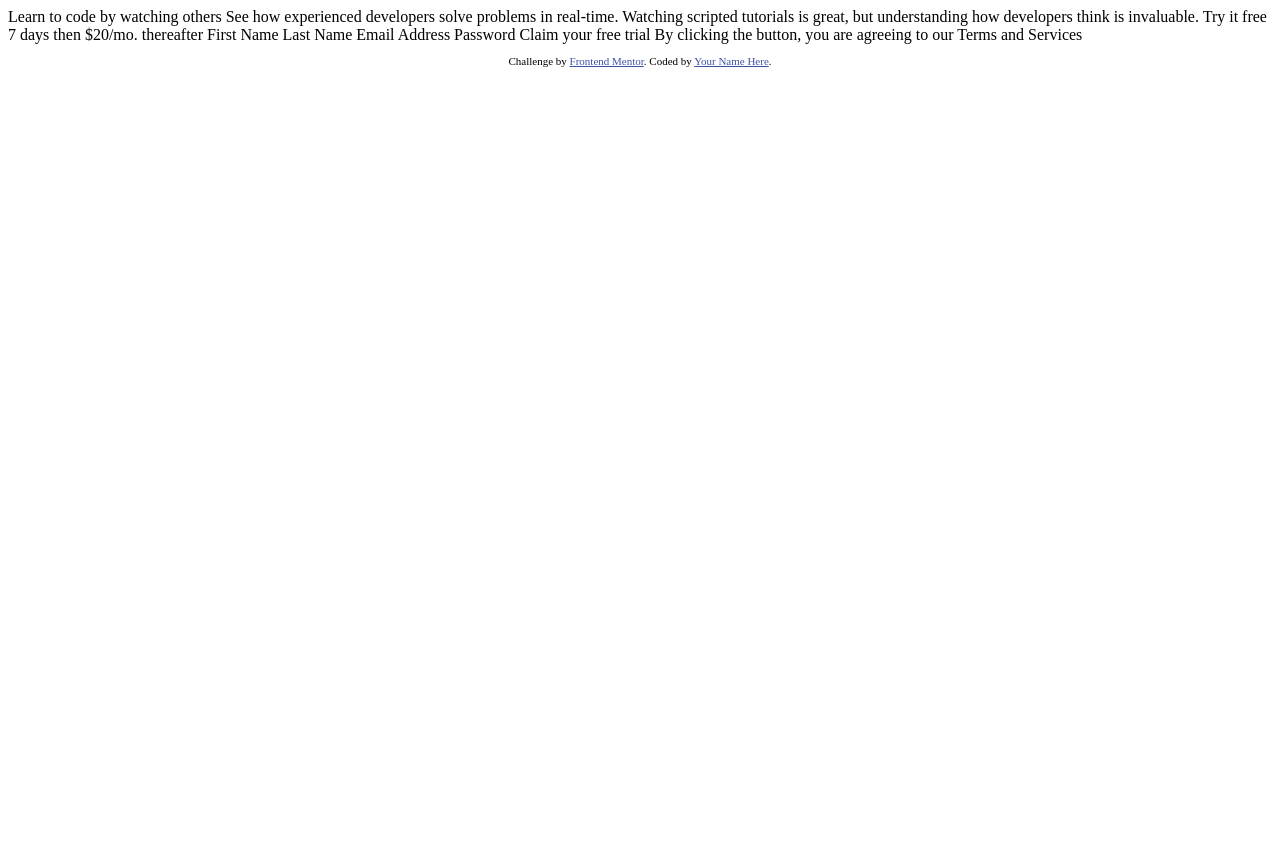
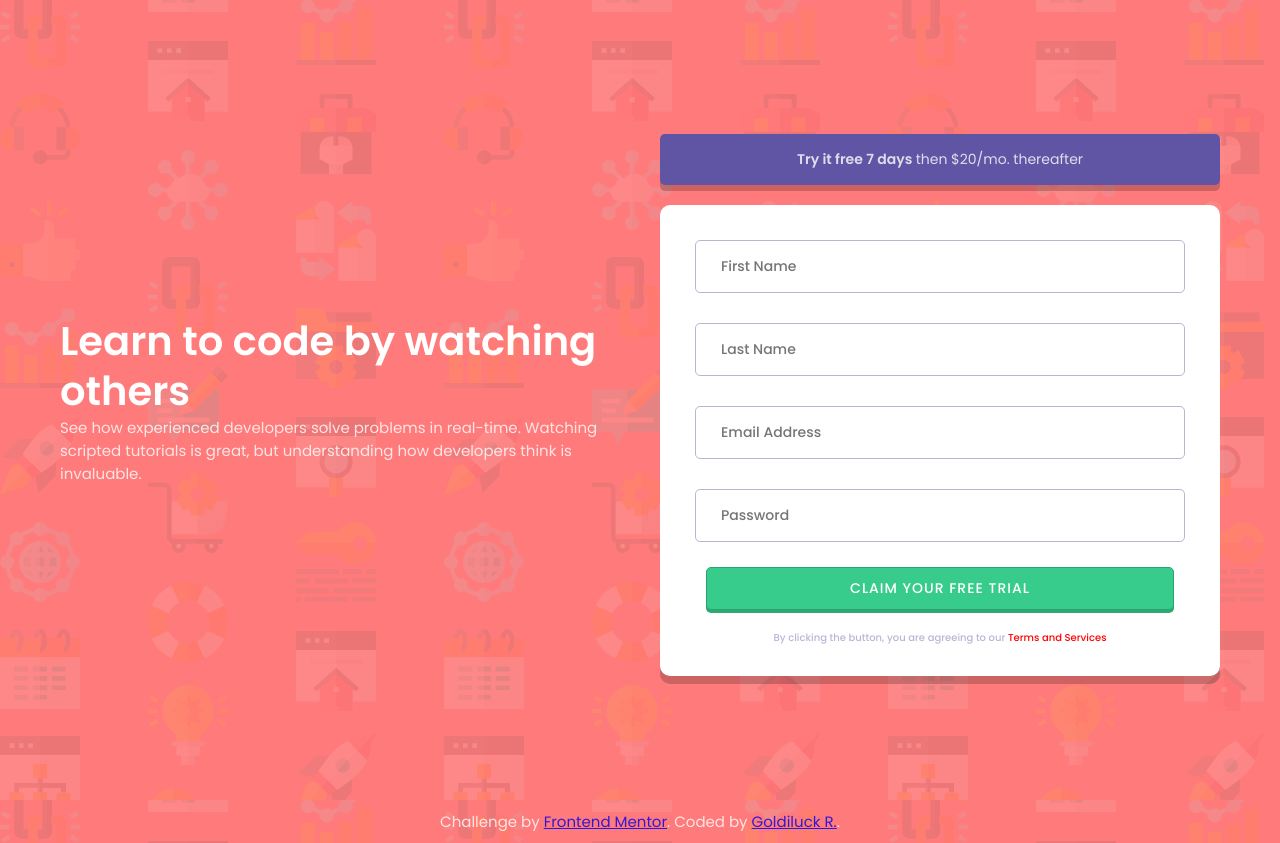
Before and after one commit to goldreb/frontend-mentor-signup, a plain HTML site: page intro-component-with-signup-form-master/intro-component-with-signup-form-master/index.html in a window 1280 px wide. Before the commit the page ends 800 px from the top, so only its background shows below. Drawn offline with Linux system fonts and the light colour scheme.

Commit message:
created signup form with validation in the frontend side

```diff
--- a/intro-component-with-signup-form-master/intro-component-with-signup-form-master/index.html
+++ b/intro-component-with-signup-form-master/intro-component-with-signup-form-master/index.html
@@ -1,42 +1,122 @@
 <!DOCTYPE html>
 <html lang="en">
   <head>
-  <meta charset="UTF-8">
-  <meta name="viewport" content="width=device-width, initial-scale=1.0"> <!-- displays site properly based on user's device -->
+    <meta charset="UTF-8" />
+    <meta name="viewport" content="width=device-width, initial-scale=1.0" />
+    <!-- displays site properly based on user's device -->
 
-  <link rel="icon" type="image/png" sizes="32x32" href="./images/favicon-32x32.png">
+    <link
+      rel="icon"
+      type="image/png"
+      sizes="32x32"
+      href="./images/favicon-32x32.png"
+    />
+    <link rel="stylesheet" href="style.css" />
+    <link rel="preconnect" href="https://fonts.googleapis.com" />
+    <link rel="preconnect" href="https://fonts.gstatic.com" crossorigin />
+    <link
+      href="https://fonts.googleapis.com/css2?family=Poppins:wght@400;500;600&display=swap"
+      rel="stylesheet"
+    />
+    <link
+      rel="stylesheet"
+      href="https://cdnjs.cloudflare.com/ajax/libs/font-awesome/4.7.0/css/font-awesome.min.css"
+    />
 
     <title>Frontend Mentor | Intro component with sign up form</title>
 
-  <!-- Feel free to remove these styles or customise in your own stylesheet 👍 -->
+    <!-- Feel free to remove these styles or customise in your own stylesheet 👍
     <style>
-    .attribution { font-size: 11px; text-align: center; }
-    .attribution a { color: hsl(228, 45%, 44%); }
-  </style>
+      .attribution {
+        font-size: 11px;
+        text-align: center;
+      }
+      .attribution a {
+        color: hsl(228, 45%, 44%);
+      }
+    </style> -->
   </head>
   <body>
+    <div class="container">
+      <div class="mobile">
+        <h1>Learn to code by watching others</h1>
+        <p>
+          See how experienced developers solve problems in real-time. Watching
+          scripted tutorials is great, but understanding how developers think is
+          invaluable.
+        </p>
+      </div>
 
-  Learn to code by watching others
+      <div>
+        <div class="trial">
+          <p><strong>Try it free 7 days </strong> then $20/mo. thereafter</p>
+        </div>
 
-  See how experienced developers solve problems in real-time. Watching scripted tutorials is great,
-  but understanding how developers think is invaluable.
+        <form class="box" id="form">
+          <div class="form-control">
+            <input
+              type="text"
+              id="firstname"
+              name="firstname"
+              placeholder="First Name"
+            />
+            <img src="images/icon-error.svg" alt="error" />
+            <small></small>
+          </div>
 
-  Try it free 7 days then $20/mo. thereafter
+          <div class="form-control">
+            <input
+              type="text"
+              id="lastname"
+              name="lastname"
+              placeholder="Last Name"
+            />
+            <img src="images/icon-error.svg" alt="error" />
+            <small></small>
+          </div>
 
-  First Name
-  Last Name
-  Email Address
-  Password
+          <div class="form-control">
+            <input
+              type="email"
+              id="email"
+              name="email"
+              placeholder="Email Address"
+            />
+            <img src="images/icon-error.svg" alt="error" />
+            <small></small>
+          </div>
 
-  Claim your free trial
+          <div class="form-control">
+            <input
+              type="text"
+              id="password"
+              name="password"
+              placeholder="Password"
+            />
+            <img src="images/icon-error.svg" alt="error" />
+            <small></small>
+          </div>
 
-  By clicking the button, you are agreeing to our Terms and Services
+          <button type="submit">Claim your free trial</button>
+          <div class="terms">
+            <span
+              >By clicking the button, you are agreeing to our
+              <a href="#">Terms and Services</a>
+            </span>
+          </div>
+        </form>
+      </div>
+    </div>
 
     <footer>
       <p class="attribution">
-      Challenge by <a href="https://www.frontendmentor.io?ref=challenge" target="_blank">Frontend Mentor</a>.
-      Coded by <a href="#">Your Name Here</a>.
+        Challenge by
+        <a href="https://www.frontendmentor.io?ref=challenge" target="_blank"
+          >Frontend Mentor</a
+        >. Coded by <a href="#">Goldiluck R.</a>.
       </p>
     </footer>
+
+    <script src="script.js"></script>
   </body>
 </html>
--- /dev/null
+++ b/intro-component-with-signup-form-master/intro-component-with-signup-form-master/script.js
@@ -0,0 +1,62 @@
+const form = document.getElementById("form");
+
+form.addEventListener("submit", (e) => {
+  e.preventDefault();
+
+  const firstName = form["firstname"].value;
+  const lastName = form["lastname"].value;
+  const email = form["email"].value;
+  const password = form["password"].value;
+
+  if (firstName === "") {
+    addErrorTo("firstname", "First Name cannot be empty");
+  } else {
+    removeError("firstname");
+  }
+
+  if (lastName === "") {
+    addErrorTo("lastname", "Last Name cannot be empty");
+  } else {
+    removeError("lastname");
+  }
+
+  if (email === "") {
+    addErrorTo("email", "Email is required");
+  } else if (!isValid(email)) {
+    addErrorTo("email", "Email is not valid");
+  } else {
+    removeError("email");
+  }
+
+  if (password === "") {
+    addErrorTo("password", "Password is required");
+  } else {
+    removeError("password");
+  }
+});
+
+// this function will show the error message
+function addErrorTo(field, message) {
+  const formControl = form[field].parentElement;
+  formControl.classList.add("error");
+
+  const small = formControl.querySelector("small");
+  small.innerText = message;
+  small.style.opacity = "1";
+}
+
+// this function will remove the error message once corrected
+
+function removeError(field) {
+    const formControl = form[field].parentElement;
+    formControl.classList.remove("error");
+  const small =formControl.querySelector("small");
+
+  small.style.opacity = "0";
+}
+
+function isValid(email) {
+  const re =
+    /^(([^<>()\[\]\\.,;:\s@"]+(\.[^<>()\[\]\\.,;:\s@"]+)*)|(".+"))@((\[[0-9]{1,3}\.[0-9]{1,3}\.[0-9]{1,3}\.[0-9]{1,3}\])|(([a-zA-Z\-0-9]+\.)+[a-zA-Z]{2,}))$/;
+  return re.test(email);
+}
--- /dev/null
+++ b/intro-component-with-signup-form-master/intro-component-with-signup-form-master/style.css
@@ -0,0 +1,235 @@
+/* ## Layout
+
+The designs were created to the following widths:
+
+- Mobile: 375px
+- Desktop: 1440px
+
+## Colors
+
+### Primary
+
+- Red: hsl(0, 100%, 74%)
+- Green: hsl(154, 59%, 51%)
+
+### Accent
+
+- Blue: hsl(248, 32%, 49%)
+
+### Neutral
+
+- Dark Blue: hsl(249, 10%, 26%)
+- Grayish Blue: hsl(246, 25%, 77%)
+
+## Typography
+
+### Body Copy
+
+- Font size: 16px
+
+### Font
+
+- Family: [Poppins](https://fonts.google.com/specimen/Poppins)
+- Weights: 400, 500, 600, 700
+ */
+
+:root {
+  --red: hsl(0, 100%, 74%);
+  --green: hsl(154, 59%, 51%);
+  --blue: hsl(248, 32%, 49%);
+  --darkBlue: hsl(249, 10%, 26%);
+  --grayBlue: hsl(246, 25%, 77%);
+}
+
+*,
+*:before,
+*:after {
+  margin: 0;
+  padding: 0;
+  box-sizing: border-box;
+}
+
+body {
+  background-color: var(--red);
+  background-image: url(images/bg-intro-desktop.png);
+  color: white;
+  font-family: "Poppins", sans-serif;
+  font-size: 16px;
+}
+
+.container {
+  display: flex;
+  flex-wrap: wrap;
+  max-width: 1200px;
+  /* padding: 20px; */
+  align-items: center;
+  justify-content: center;
+  min-height: 100vh;
+  margin: 0 auto;
+}
+
+.container > div {
+  flex: 1;
+  padding: 0 20px;
+}
+
+h1 {
+  /* font-weight: 600; */
+  line-height: 50px;
+  font-size: 40px;
+}
+
+p {
+  opacity: 0.8;
+  font-size: 15px;
+}
+
+.trial {
+  background-color: var(--blue);
+  padding: 15px;
+  margin: 20px 0;
+  border-radius: 5px;
+  box-shadow: 0 6px rgba(0, 0, 0, 0.2);
+  text-align: center;
+}
+
+.trial > p {
+  font-size: 14px;
+  margin: 0;
+}
+
+small {
+  color: var(--red);
+  font-weight: 600;
+  font-size: 12px;
+  position: absolute;
+  text-align: right;
+  right: 0;
+  opacity: 0;
+}
+
+.box {
+  background-color: white;
+  padding: 20px;
+  border-radius: 10px;
+  box-shadow: 0 8px rgba(0, 0, 0, 0.2);
+  text-align: center;
+  margin-bottom: 10px;
+  font-family: "Poppins", sans-serif;
+  color: var(--grayBlue);
+}
+
+.form-control {
+  position: relative;
+  padding: 15px;
+}
+
+.form-control.error input {
+  border: 1px solid red;
+}
+
+
+
+.form-control img {
+  opacity: 0;
+  position: absolute;
+  /* top: 90%;
+  transform: translateY(-40px);
+  right: 20px;
+  */
+  top: 30px;
+  right: 30px;
+  height: 20px;
+}
+
+.form-control.error img {
+  opacity: 1;
+}
+
+input {
+  display: block;
+  border: 1px solid var(--grayBlue);
+  border-radius: 5px;
+  width: 100%;
+  padding: 15px 25px;
+  font-weight: 500;
+  font-family: "Poppins", sans-serif;
+  font-size: 14px;
+}
+
+input:focus {
+  border: 1px solid var(--blue);
+  outline: none;
+}
+
+button {
+  background-color: var(--green);
+  color: white;
+  /* margin-top: 20px; */
+  text-align: center;
+  /* display: block; */
+  border: 1px solid hsl(154, 59%, 40%);
+  border-radius: 5px;
+  box-shadow: 0 3px hsl(154, 58%, 42%);
+  width: 90%;
+  padding: 10px;
+  margin: 10px;
+  font-weight: 500;
+  font-family: "Poppins", sans-serif;
+  font-size: 14px;
+  cursor: pointer;
+  text-transform: uppercase;
+  letter-spacing: 1px;
+  transition: all 0.4s ease;
+}
+
+button:focus {
+  border-bottom-width: 1px;
+  transform: translateY(2px);
+}
+
+button:hover {
+  background-color: rgb(8, 228, 136);
+}
+
+.terms {
+  font-size: 10px;
+  margin: 10px;
+  font-weight: 500;
+}
+
+.terms a {
+  text-decoration: none;
+  color: red;
+}
+
+
+
+
+
+footer{
+  text-align: center;
+  padding: 10px;
+}
+
+/* ============================================== */
+
+@media screen and (max-width: 768px) {
+  h1,
+  p {
+    text-align: center;
+  }
+
+  .container {
+    flex-direction: column;
+  }
+  .trial {
+    padding: 20px;
+    margin: 15px 0;
+  }
+
+  .mobile {
+    margin-bottom: 20px;
+    font-weight: 500;
+  }
+}
```
Lines whose indentation alone changed are shown as unchanged.
